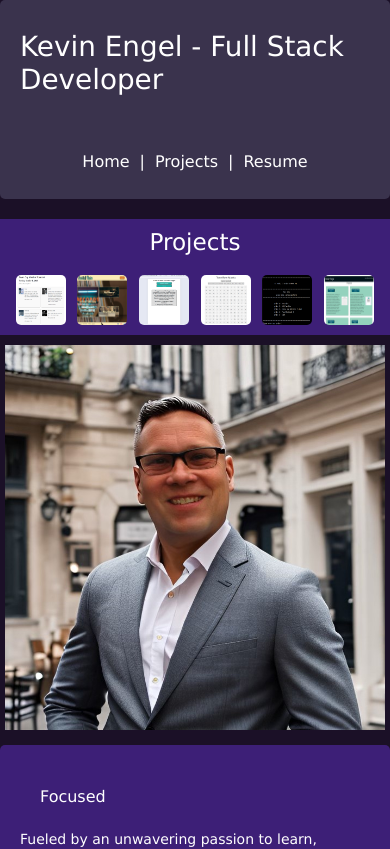
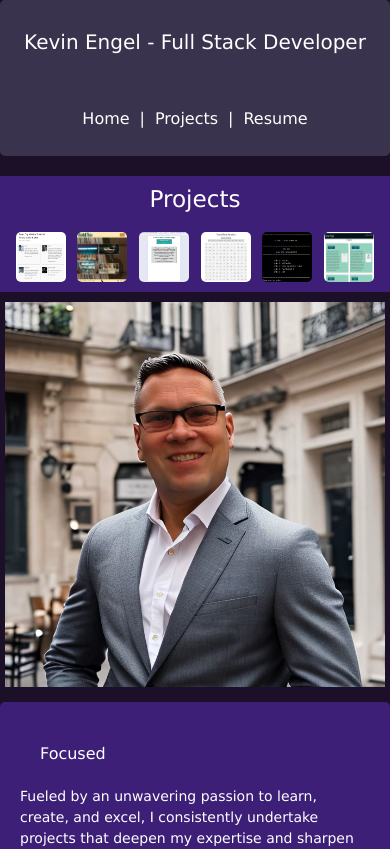
Before and after one commit to Froboz67/6-Portfolio, a Vue app: page / in a window 390 px wide. Shown: the top 849 px of the page. Built offline with nearby package versions, Linux system fonts and the light colour scheme.

Commit message:
updated text size for header responsiveness

```diff
--- a/src/App.vue
+++ b/src/App.vue
@@ -54,6 +54,7 @@ nav li {
 .title {
   color: white;
   padding: 20px;
+  font-size: clamp(1.25rem, 2vw, 1.75rem);
 }
 
 header {
```
